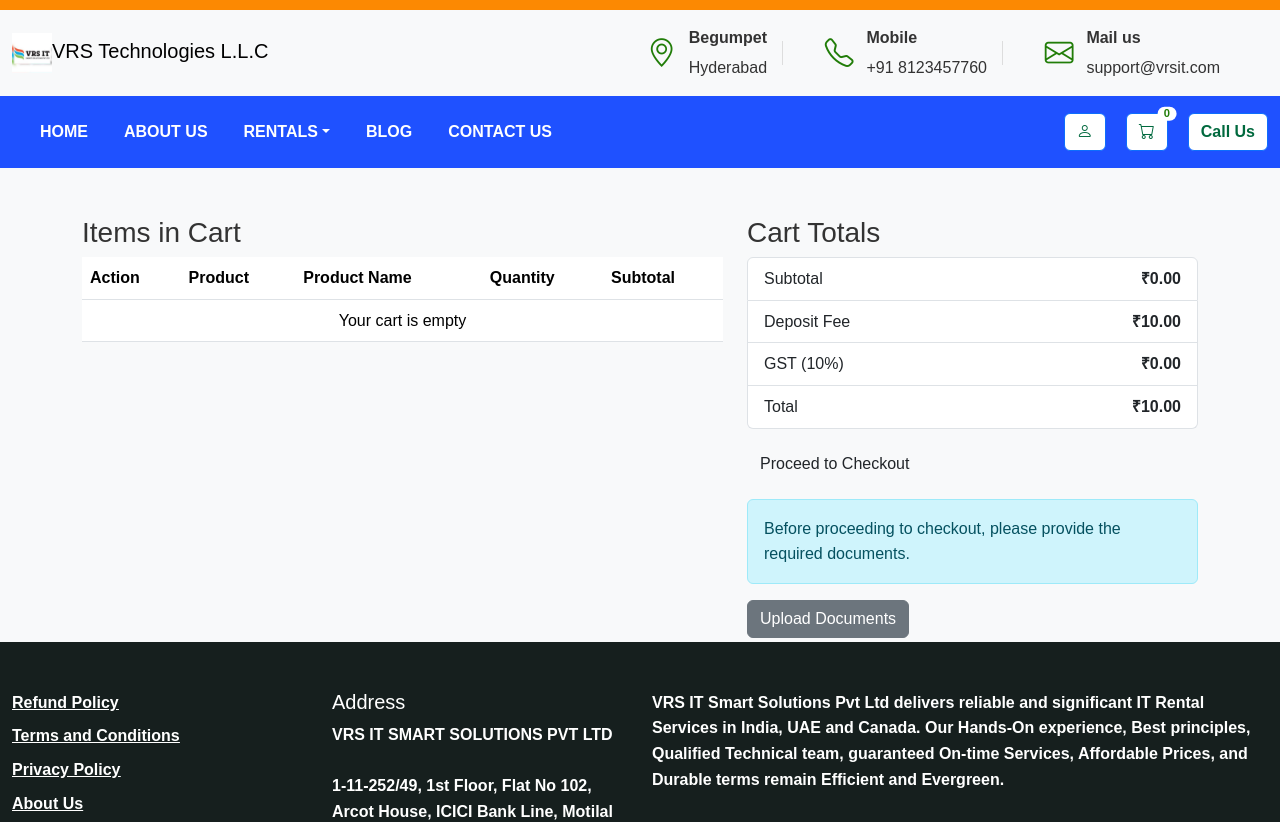
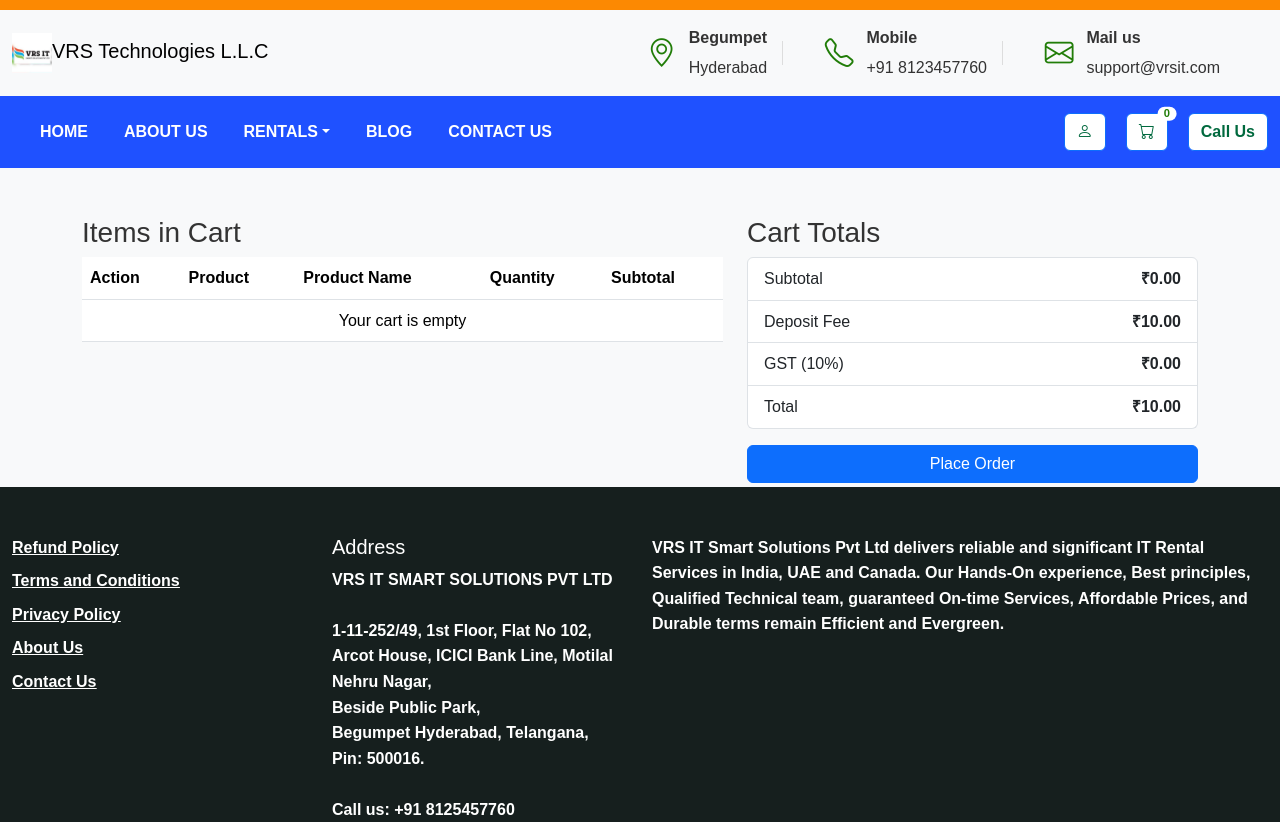
Before and after one commit to Rahulraj888/VRS-IT-React, a React (Vite) app: page /cart in a window 1280 px wide. Shown: the top 822 px of the page. Built offline with nearby package versions, Linux system fonts and the light colour scheme.

Commit message:
order item logic updated

```diff
--- a/src/components/cart/CartTotals.jsx
+++ b/src/components/cart/CartTotals.jsx
@@ -1,6 +1,7 @@
+// src/components/cart/CartTotals.jsx
 import React from 'react';
 
-function CartTotals({ subtotal, depositFee, gst, total, onUploadClick }) {
+function CartTotals({ subtotal, depositFee, gst, total, onPlaceOrder }) {
   return (
     <div className="border-effect">
       <h3>Cart Totals</h3>
@@ -22,12 +23,8 @@
           <strong>₹{total.toFixed(2)}</strong>
         </li>
       </ul>
-      <button className="btn btn-block mb-3">Proceed to Checkout</button>
-      <div className="alert alert-info" role="alert">
-        Before proceeding to checkout, please provide the required documents.
-      </div>
-      <button className="btn btn-secondary btn-block" onClick={onUploadClick}>
-        Upload Documents
+      <button className="btn btn-primary w-100" onClick={onPlaceOrder}>
+        Place Order
       </button>
     </div>
   );
--- a/src/pages/Cart.jsx
+++ b/src/pages/Cart.jsx
@@ -1,14 +1,15 @@
-import React, { useContext, useState } from 'react';
+// src/pages/Cart.jsx
+import React, { useContext } from 'react';
 import { CartContext } from '../contexts/CartContext';
 import CartItem from '../components/cart/CartItem';
 import CartTotals from '../components/cart/CartTotals';
-import UploadModal from '../components/cart/UploadModal';
 import '../styles/Cart.module.css';
+import { useNavigate } from 'react-router-dom';
 
 function Cart() {
   // Get cart items and updater from context.
   const { cartItems, setCartItems } = useContext(CartContext);
-  const [showUploadModal, setShowUploadModal] = useState(false);
+  const navigate = useNavigate();
 
   // Compute totals.
   const subtotal = cartItems.reduce((acc, item) => acc + item.price * item.quantity, 0);
@@ -42,12 +43,16 @@
     setCartItems(newCart);
   };
 
-  // Handler for document upload submission.
-  const handleUploadSubmit = (e) => {
-    e.preventDefault();
-    alert("Documents uploaded successfully!");
-    setShowUploadModal(false);
+  const handlePlaceOrder = () => {
+    const loggedInUser = localStorage.getItem("userEmail");
+    if (!loggedInUser) {
+      navigate("/login");
+    } else {
+      alert("Order placed successfully!");
+      setCartItems([]);
+    }
   };
+
 
   return (
     <div className="container mt-5">
@@ -97,18 +102,10 @@
             depositFee={depositFee}
             gst={gst}
             total={total}
-            onUploadClick={() => setShowUploadModal(true)}
+            onPlaceOrder={handlePlaceOrder}
           />
         </div>
       </div>
-
-      {/* Modal for Document Upload */}
-      {showUploadModal && (
-        <UploadModal
-          onClose={() => setShowUploadModal(false)}
-          onSubmit={handleUploadSubmit}
-        />
-      )}
     </div>
   );
 }
```
